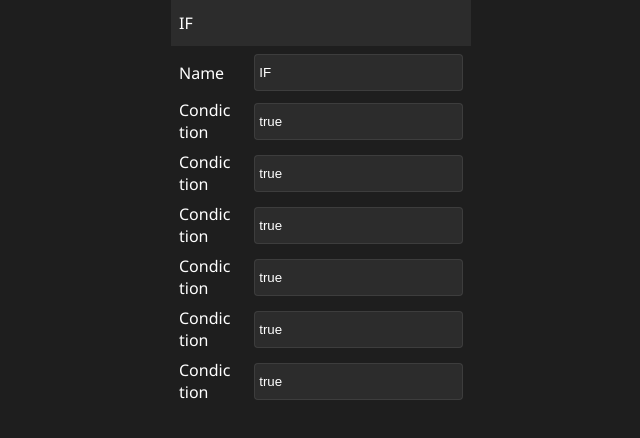
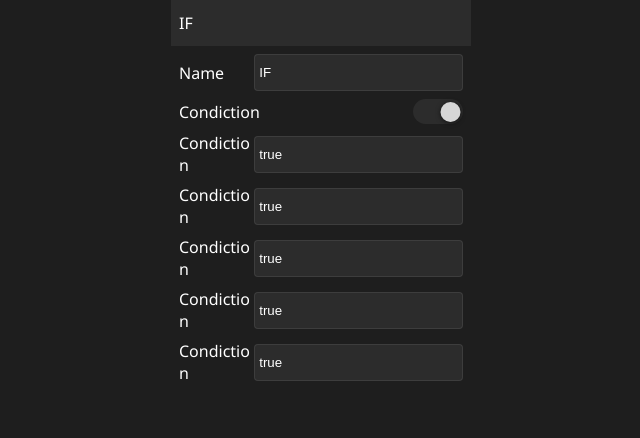
Before and after one commit to code-easy-platform/properties-editor, a React (Create React App) app: page / in a window 1280 px wide. Shown: the top 438 px of the page, without its empty margins (319-959 px from the left). Built offline with nearby package versions, Linux system fonts and the light colour scheme.

Commit message:
Adicionado o condicionamento a campos; Suporte ao switch; e criado um encapsulador do switch.

```diff
--- a/package.json
+++ b/package.json
@@ -15,6 +15,7 @@
     "react-dnd-html5-backend": "^9.5.0",
     "react-dom": "^16.12.0",
     "react-scripts": "3.2.0",
+    "react-switch": "^5.0.1",
     "typescript": "3.7.2"
   },
   "scripts": {
--- a/src/app/App.tsx
+++ b/src/app/App.tsx
@@ -20,7 +20,7 @@ const itens: IItem[] = [
         id: 2,
         value: 'true',
         label: 'Condiction',
-        typeValue: TypeValues.string
+        typeValue: TypeValues.boolean
       },
       {
         id: 3,
--- /dev/null
+++ b/src/app/properties-editor/shared/components/DefaultSwitch.tsx
@@ -0,0 +1,23 @@
+import React from 'react';
+import Switch from 'react-switch';
+
+export const DefaultSwitch = ({ id, checked = false, onChange }: { id?: any, checked: boolean, onChange(value: boolean): void }) => {
+    return (
+        <Switch
+            activeBoxShadow="0px 0px 1px 10px rgba(0, 0, 0, 0.2)"
+            boxShadow="0px 1px 5px rgba(0, 0, 0, 0.6)"
+            offHandleColor="#616161"
+            onHandleColor="#d6d6d6"
+            uncheckedIcon={true}
+            onChange={onChange}
+            handleDiameter={20}
+            checkedIcon={true}
+            offColor="#2c2c2c"
+            checked={checked}
+            onColor="#2c2c2c"
+            height={25}
+            width={50}
+            id={id}
+        />
+    );
+}
--- a/src/app/properties-editor/shared/components/PropItem.tsx
+++ b/src/app/properties-editor/shared/components/PropItem.tsx
@@ -1,6 +1,7 @@
 import React, { useState } from 'react';
 
-import { IProperties } from '../interfaces';
+import { IProperties, TypeValues } from '../interfaces';
+import { DefaultSwitch } from './DefaultSwitch';
 
 const css_prop_item: React.CSSProperties = {
     justifyContent: 'space-between',
@@ -12,14 +13,14 @@ const css_prop_item: React.CSSProperties = {
 interface PropItemProps extends IProperties {
     onChange(data: IProperties): void;
 }
-export const PropItem: React.FC<PropItemProps> = ({ id, label, typeValue, value, onChange  }) => {
+export const PropItem: React.FC<PropItemProps> = ({ id, label, typeValue, value, onChange }) => {
 
-    const [state, setState] = useState<IProperties>({ id, label, typeValue, value});
+    const [state, setState] = useState<IProperties>({ id, label, typeValue, value });
 
     const css_prop_item_label: React.CSSProperties = {
         wordBreak: 'break-all',
         textAlign: 'start',
-        width: '20%',
+        flex: '1',
     }
     const css_prop_item_input: React.CSSProperties = {
         padding: 10,
@@ -32,16 +33,35 @@ export const PropItem: React.FC<PropItemProps> = ({ id, label, typeValue, value,
         width: '70%',
     }
 
+    switch (state.typeValue) {
+        case TypeValues.string:
             return (
                 <div style={css_prop_item}>
                     <label htmlFor={'prop_id_' + state.id} style={css_prop_item_label}>{state.label}</label>
                     <input
                         onChange={e => setState({ ...state, value: e.target.value })}
                         onBlur={_ => onChange(state)}
-                value={state.value} id={'prop_id_' + state.id}
                         key={'prop_key_' + state.id}
                         style={css_prop_item_input}
+                        id={'prop_id_' + state.id}
+                        value={state.value}
                     />
                 </div>
             );
+
+        case TypeValues.boolean:
+            return (
+                <div style={css_prop_item}>
+                    <label htmlFor={'prop_id_' + state.id} style={css_prop_item_label}>{state.label}</label>
+                    <DefaultSwitch
+                        id={'prop_id_' + state.id}
+                        onChange={value => setState({ ...state, value })}
+                        checked={state.value}
+                    />
+                </div>
+            );
+
+        default:
+            return <></>;
     }
+}
```
Lines whose indentation alone changed are shown as unchanged.
